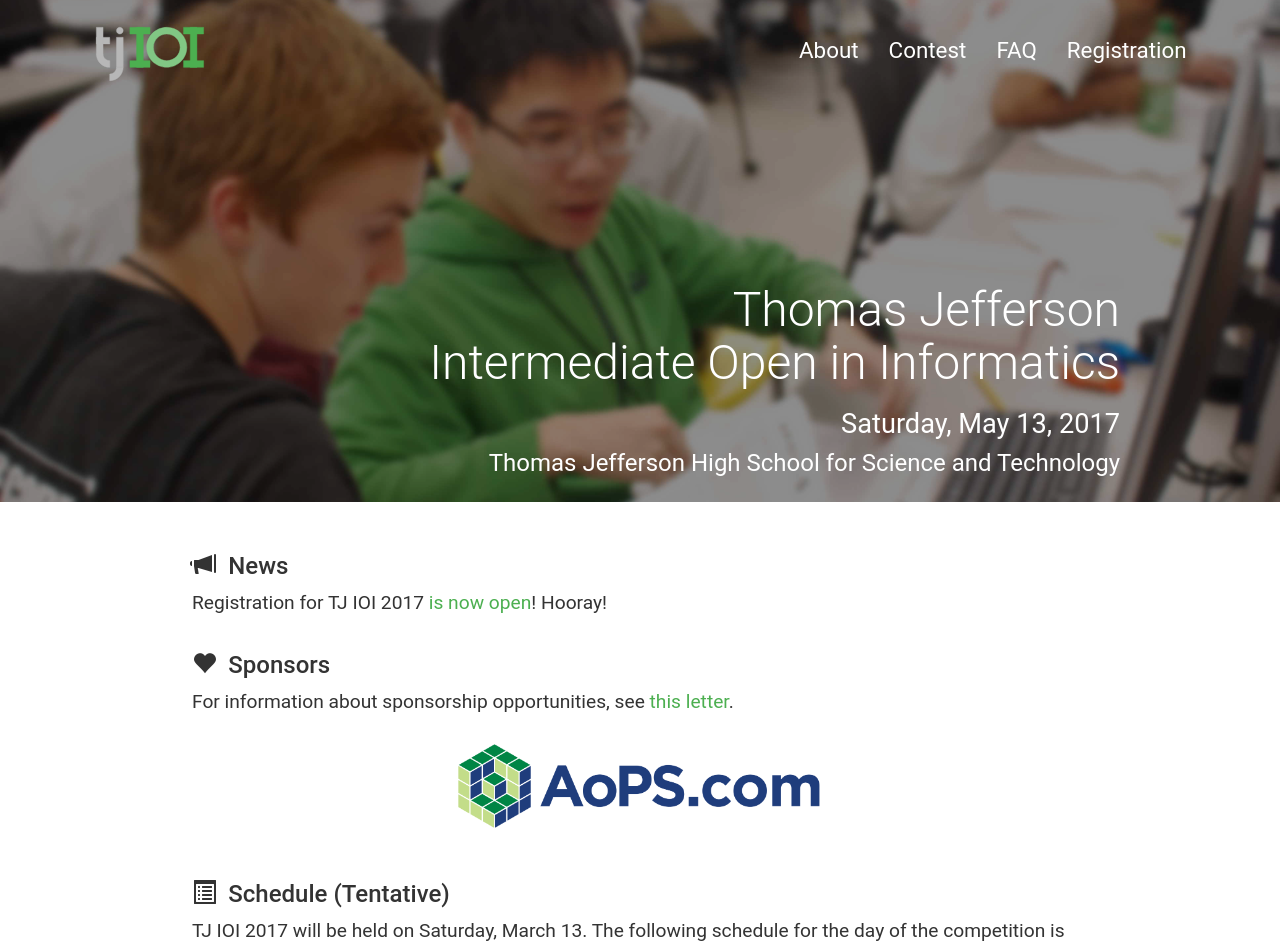
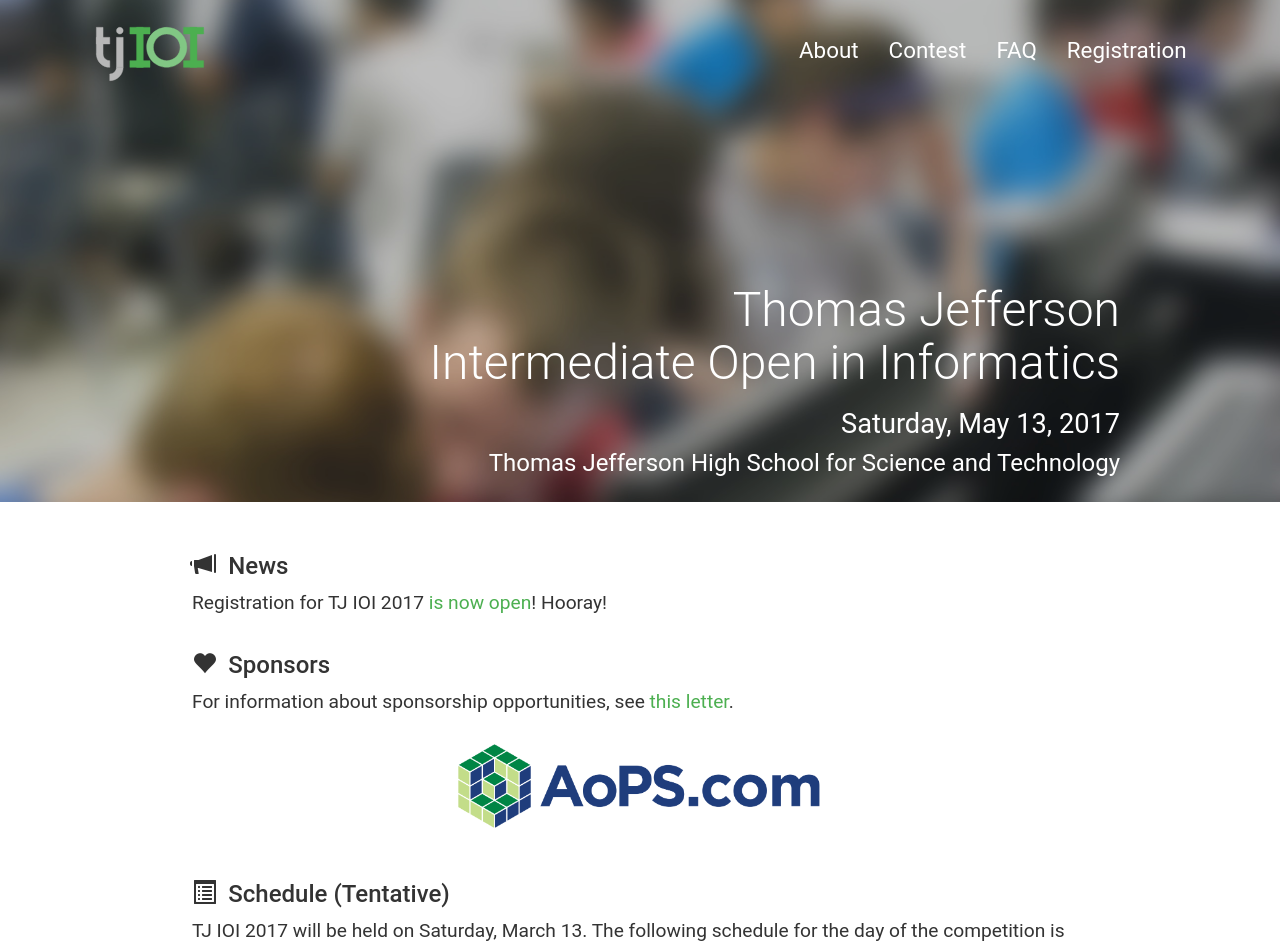
Before and after one commit to codeAligned/tjioi, a Jekyll site: the page built from index.html, in a window 1280 px wide. Shown: the top 948 px of the page. Built offline with Jekyll 4.4.1, drawn with Linux system fonts in a browser that asks for light colours.

Commit message:
update css, new background

```diff
--- a/assets/main.css
+++ b/assets/main.css
@@ -45,6 +45,10 @@ body {
     transition: background-color .2s;
 }
 
+.nav.navbar-nav.navbar-right li a.selectedTab {
+    background-color: rgba(0, 0, 0, 0.3);
+}
+
 .nav.navbar-nav.navbar-right li a:hover {
     background-color: rgba(0, 0, 0, .5);
 }
@@ -64,15 +68,15 @@ body {
     z-index: 0;
     /*filter: blur(5px);*/
     /*opacity: 0.6;*/
-    background-color: rgba(0, 0, 0, 0.45);
+    background-color: rgba(0, 0, 0, 0.25);
 }
 
 .hero {
     position: relative;
     padding: 16px;
     color: white;
-    background-image: url(img/hao_image_large_blur.jpg);
-    background-position: center 20%;
+    background-image: url(img/img_1768.jpg);
+    background-position: center 37%;
     background-size: cover;
 }
 
@@ -145,10 +149,6 @@ body {
     color: #4caf50;
 }
 
-.selectedTab {
-    color: #81c784 !important;
-}
-
 .page-wrapper {
     min-height: 100%;
     height: auto;
```
Also changed, not shown: assets/img/hao_image_large_blur.jpg (deleted), 2 other files.
